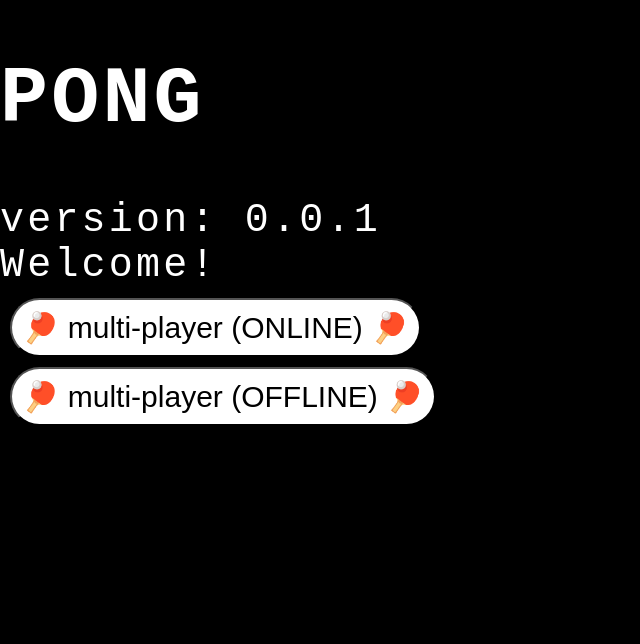
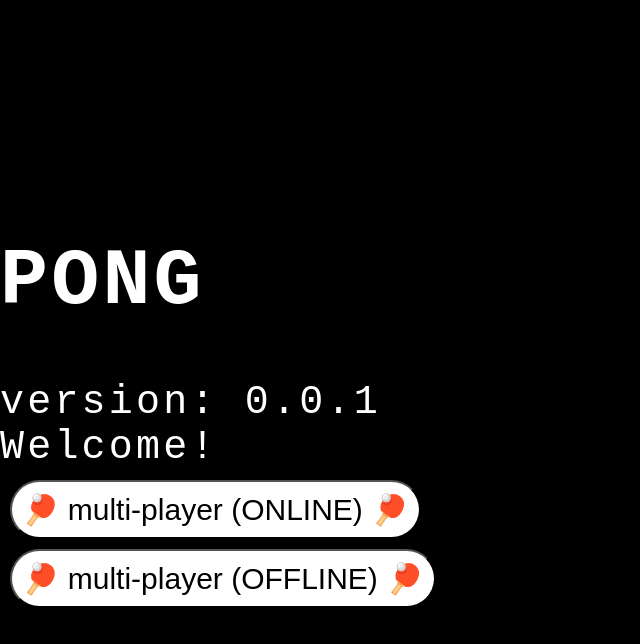
Before and after one commit to yozibak/pong-online, a React (Vite) app in the folder frontend/pong/: page / in a window 1280 px wide. Shown: the top 644 px of the page, without its empty margins (0-640 px from the left). Built offline with nearby package versions, Linux system fonts and the light colour scheme; no server answers; what aws-amplify would draw is missing.

Commit message:
fix button positions

```diff
--- a/frontend/pong/src/index.tsx
+++ b/frontend/pong/src/index.tsx
@@ -1,20 +1,19 @@
 import { useState } from 'react'
 import pjson from '../package.json'
-import { Pong } from './ui/Pong'
-import { Container } from './ui/container'
+import { GameCanvas, getCanvasContainerSize } from './ui/Pong'
+import { Container, ContainerSize } from './ui/container'
+import { Entrance } from './ui/entrance'
 import { Control } from './ui/control'
-import { Entrance } from './ui/entrance'
-import { CanvasSize } from './ui/p5canvas'
 
 const VERSION = pjson.version
 
-const PongGame: React.FC<{ size: CanvasSize }> = ({ size }) => {
+const PongGame: React.FC<{ size: ContainerSize }> = ({ size }) => {
   const [ready, setReady] = useState(false)
   return (
     <Container size={size}>
       {ready ? (
         <>
-          <Pong size={size} />
+          <GameCanvas size={getCanvasContainerSize(size)} />
           <Control />
         </>
       ) : (
--- a/frontend/pong/src/ui/Pong.tsx
+++ b/frontend/pong/src/ui/Pong.tsx
@@ -1,29 +1,37 @@
 import { AspectRatio, DefaultHeight, DefaultWidth, FPS } from '../config'
-import { onlineGameStart, consumeFrame } from '../service'
-import { CanvasSize, makeP5Canvas } from './p5canvas'
+import { consumeFrame, onlineGameStart } from '../service'
+import { ContainerSize } from './container'
+import { makeP5Canvas } from './p5canvas'
 
-const setupCanvas =
-  ({ width, height }: CanvasSize) =>
-  () => {
-    p.createCanvas(DefaultWidth, DefaultHeight)
-    p.frameRate(FPS)
+const setupCanvas = () => {
+  p.createCanvas(DefaultWidth, DefaultHeight)
+  p.frameRate(FPS)
 
-    resizeCanvas(width, height)
-    onlineGameStart()
-  }
+  resizeCanvas()
+  onlineGameStart()
+}
 
-const resizeCanvas = (width: number, height: number) => {
+const resizeCanvas = () => {
   const canvas = document.getElementsByTagName('canvas')[0]
+  canvas.style.width = '100%'
+  canvas.style.height = '100%'
+}
+
+export const getCanvasContainerSize = ({ width, height }: ContainerSize) => {
   if (width > height) {
-    canvas.style.width = `${height * AspectRatio}px`
-    canvas.style.height = `${height}px`
+    return {
+      width: height * AspectRatio,
+      height,
+    }
   } else {
-    canvas.style.width = `${width}px`
-    canvas.style.height = `${width / AspectRatio}px`
+    return {
+      width,
+      height: width / AspectRatio,
+    }
   }
 }
 
-export const Pong = makeP5Canvas({
+export const GameCanvas = makeP5Canvas({
   setup: setupCanvas,
   draw: consumeFrame,
 })
--- a/frontend/pong/src/ui/container.tsx
+++ b/frontend/pong/src/ui/container.tsx
@@ -1,7 +1,11 @@
 import { PropsWithChildren } from 'react'
-import { CanvasSize } from '../types'
 
-export const Container: React.FC<PropsWithChildren<{ size: CanvasSize }>> = ({
+export type ContainerSize = {
+  width: number
+  height: number
+}
+
+export const Container: React.FC<PropsWithChildren<{ size: ContainerSize }>> = ({
   size,
   children,
 }) => {
@@ -21,4 +25,9 @@ const styles = ({ width, height }: { width: number; height: number }): React.CSS
   overflowY: 'hidden',
   overscrollBehavior: 'none',
   color: 'white',
+  display: 'flex',
+  flexDirection: 'column',
+  flexWrap: 'nowrap',
+  alignContent: 'center',
+  justifyContent: 'center',
 })
--- a/frontend/pong/src/ui/control.tsx
+++ b/frontend/pong/src/ui/control.tsx
@@ -3,7 +3,7 @@ import { inputBuffer } from '../domain'
 export const Control = () => {
   if (window.innerWidth > 800) return <></>
   return (
-    <div style={{ width: '100%', position: 'absolute', bottom: 20 }}>
+    <div style={{ width: '100%', }}>
       <div
         style={{
           maxWidth: 300,
--- a/frontend/pong/src/ui/p5canvas.tsx
+++ b/frontend/pong/src/ui/p5canvas.tsx
@@ -1,61 +1,46 @@
 import p5 from 'p5'
 import { useEffect, useRef, useState } from 'react'
+import { ContainerSize } from './container'
 
 declare global {
   var p: p5 // eslint-disable-line
 }
 
 type Sketch = {
-  setup: (size: CanvasSize) => () => void
+  setup: () => void
   draw: () => void
 }
 
-export type CanvasSize = {
-  width: number
-  height: number
-}
-
 export const makeP5Canvas =
-  (sketch: Sketch): React.FC<{ size: CanvasSize }> =>
+  (sketch: Sketch): React.FC<{ size: ContainerSize }> =>
   ({ size }) => {
     const [canvas, setCanvas] = useState<p5>()
-    const canvasRef = useRef<HTMLDivElement>(null)
+    const containerRef = useRef<HTMLDivElement>(null)
 
     let mount = false
     useEffect(() => {
-      if (canvasRef.current && !canvas) {
+      if (containerRef.current && !canvas) {
         if (!mount) {
-          setCanvas(new p5(makeSketch(sketch, size), canvasRef.current))
+          setCanvas(new p5(makeSketch(sketch), containerRef.current))
           mount = true
         }
       }
       return () => {
         canvas && canvas.remove()
       }
-    }, [canvasRef])
+    }, [containerRef])
 
-    return <div style={styles} ref={canvasRef} />
+    return <div style={styles(size)} ref={containerRef} />
   }
 
-const makeSketch = (s: Sketch, size: CanvasSize) => (p: p5) => {
+const makeSketch = (s: Sketch) => (p: p5) => {
   globalThis.p = p
-  p.setup = s.setup(size)
+  p.setup = () => s.setup()
   p.draw = () => s.draw()
 }
 
-const styles: React.CSSProperties = {
-  position: 'relative',
+const styles = ({ width, height }: ContainerSize): React.CSSProperties => ({
   zIndex: 10,
-  width: '100%',
-  height: '100%',
-  overflow: 'hidden',
-  backgroundColor: 'rgba(0,0,0,0.9)',
-  margin: '0 auto',
-  touchAction: 'manipulation',
-  overflowX: 'hidden',
-  overflowY: 'hidden',
-  overscrollBehavior: 'none',
-  display: 'flex',
-  justifyContent: 'center',
-  alignItems: 'center',
-}
+  width: width,
+  height: height,
+})
```
Also changed, not shown: 1 other file (tests, documents, lock files or other folders).
